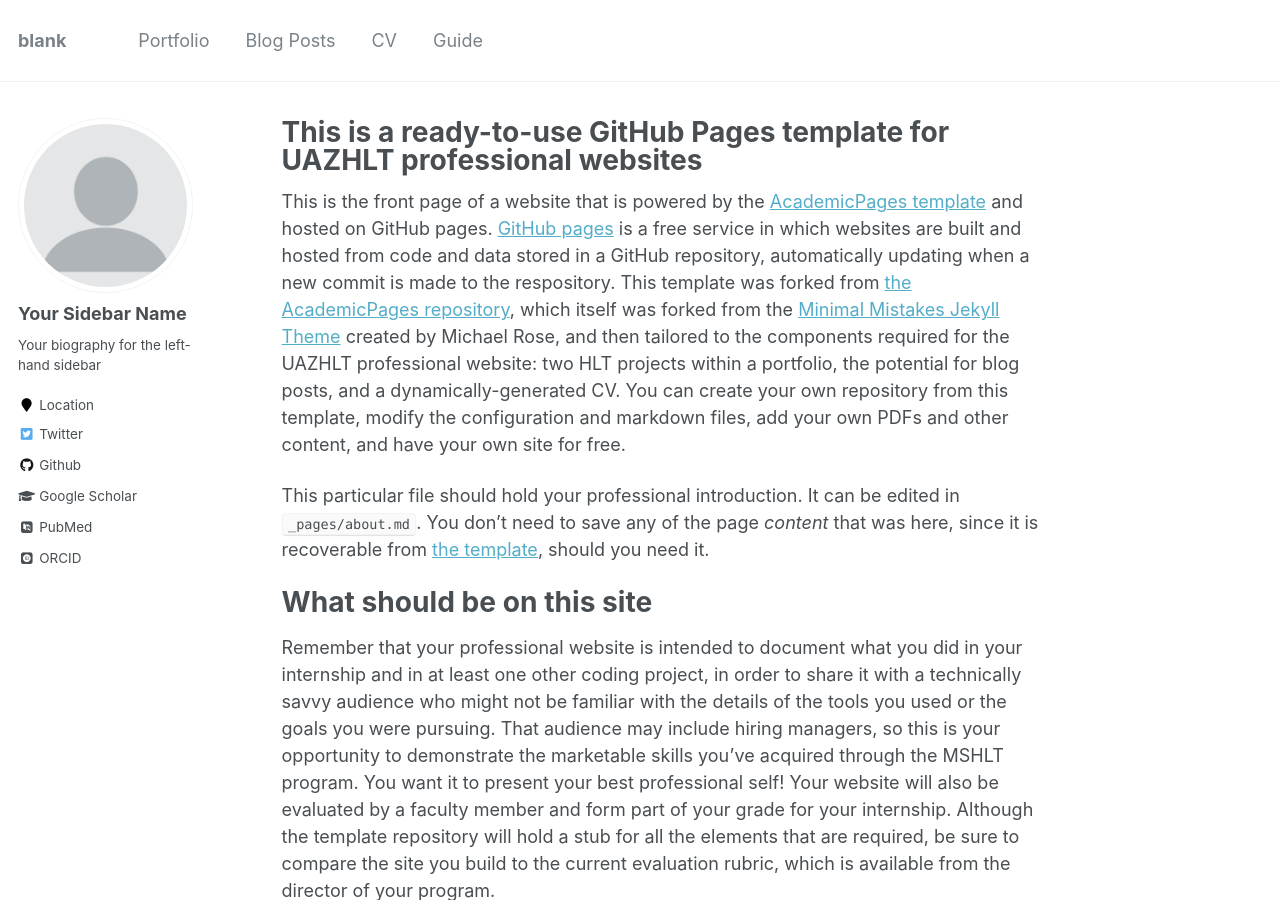
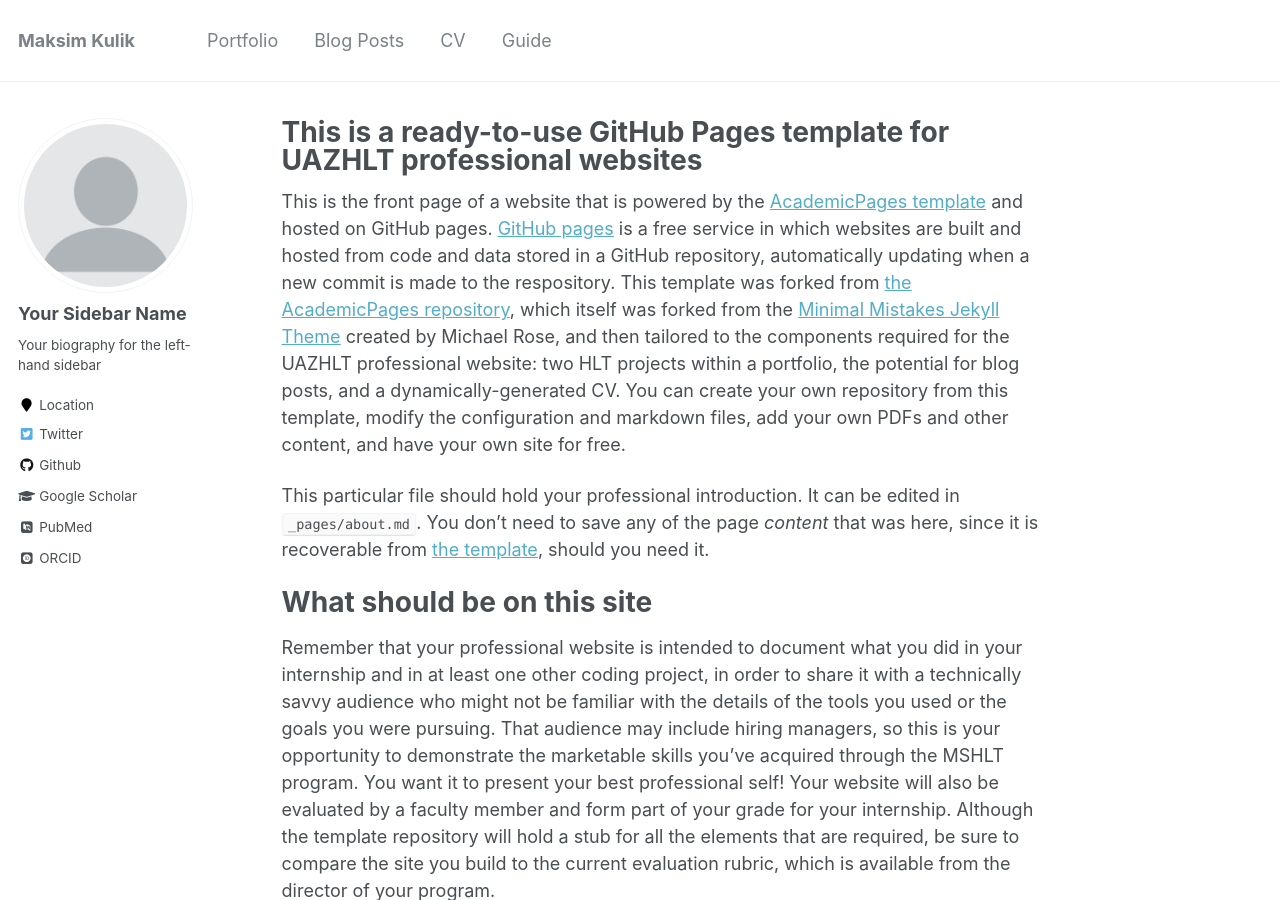
Before and after one commit to h-akston/h-akston.github.io, a Jekyll site: the page built from _pages/about.md, in a window 1280 px wide and 900 px high. Built offline with Jekyll 4.4.1, drawn with Linux system fonts in a browser that asks for light colours; some web fonts are replaced.

Commit message:
Update _config.yml

```diff
--- a/_config.yml
+++ b/_config.yml
@@ -7,7 +7,7 @@
 
 # Site Settings
 locale                   : "en-US"
-title                    : "blank"
+title                    : "Maksim Kulik"
 title_separator          : "-"
 name                     : &name "Maksim Kulik"
 description              : &description "personal description"
```
